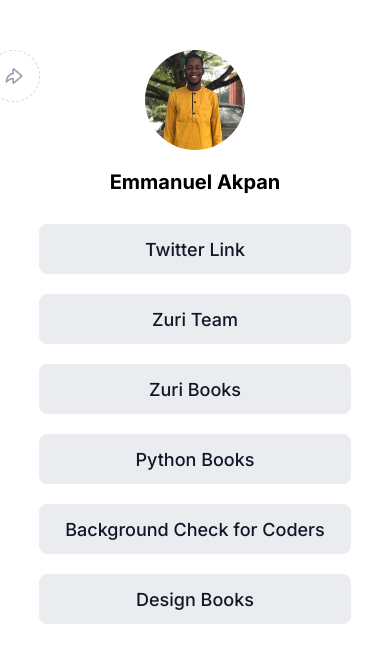
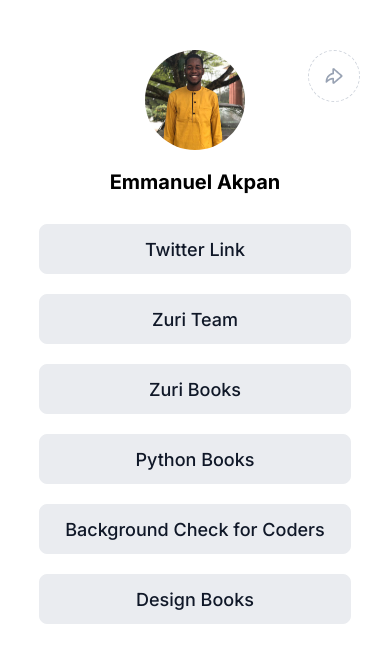
Before and after one commit to EmmanuelAKpan013/HNG-Stage-One, a React (Create React App) app: page /profile in a window 390 px wide. Shown: the top 662 px of the page. Built offline with nearby package versions, Linux system fonts and the light colour scheme.

Commit message:
Profile Page Responsive Update

```diff
--- a/src/Pages/ProfilePage.css
+++ b/src/Pages/ProfilePage.css
@@ -61,6 +61,19 @@
 }
 
 @media screen and (max-width: 480px) {
+  .profile_shareIcon {
+    position: absolute;
+    top: 0px;
+    right: 30px;
+    width: 50px;
+    height: 50px;
+    display: flex;
+    justify-content: center;
+    align-items: center;
+    border: 1px dashed #d0d5dd;
+    border-radius: 50%;
+  }
+
   .social_icons {
     display: none;
   }
```
